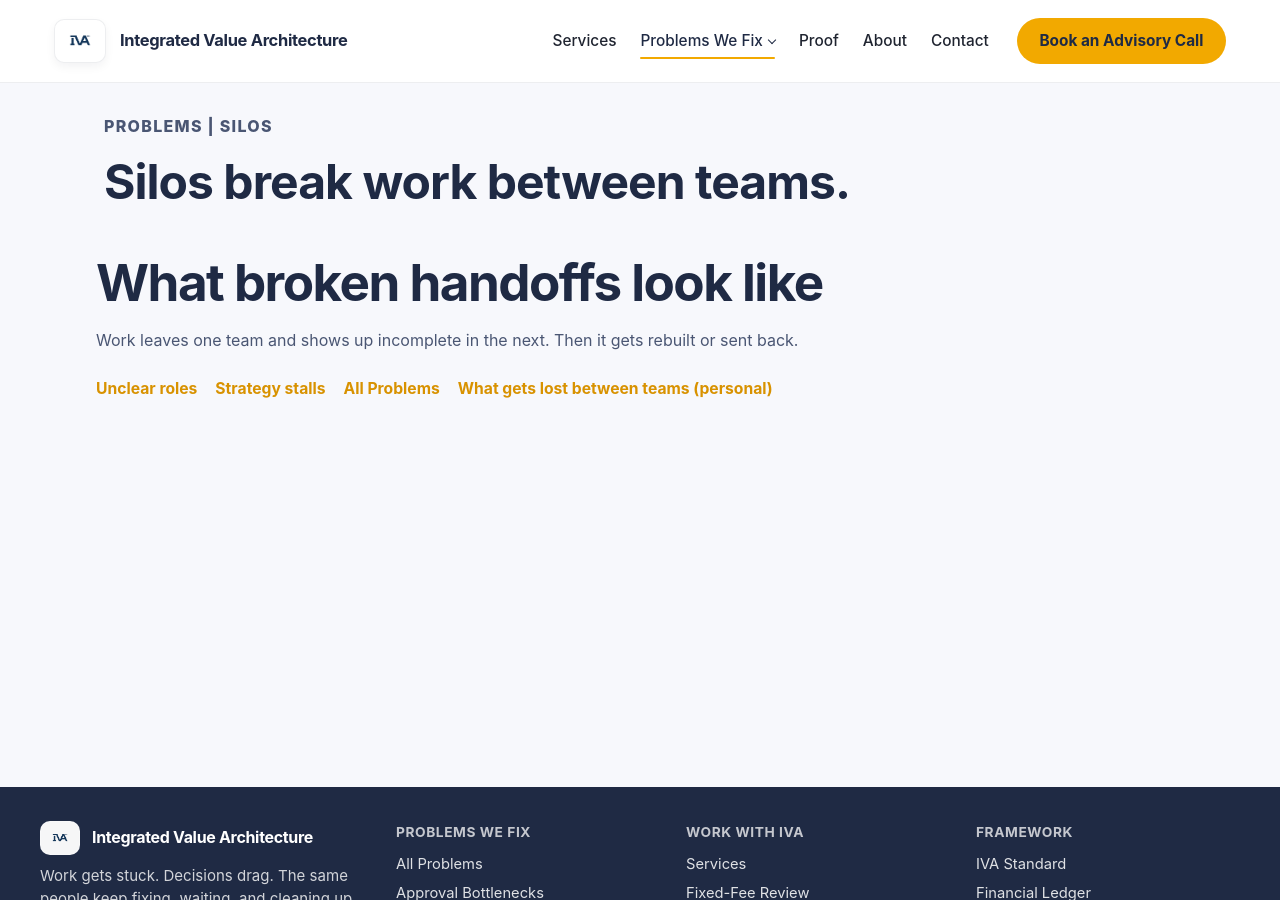
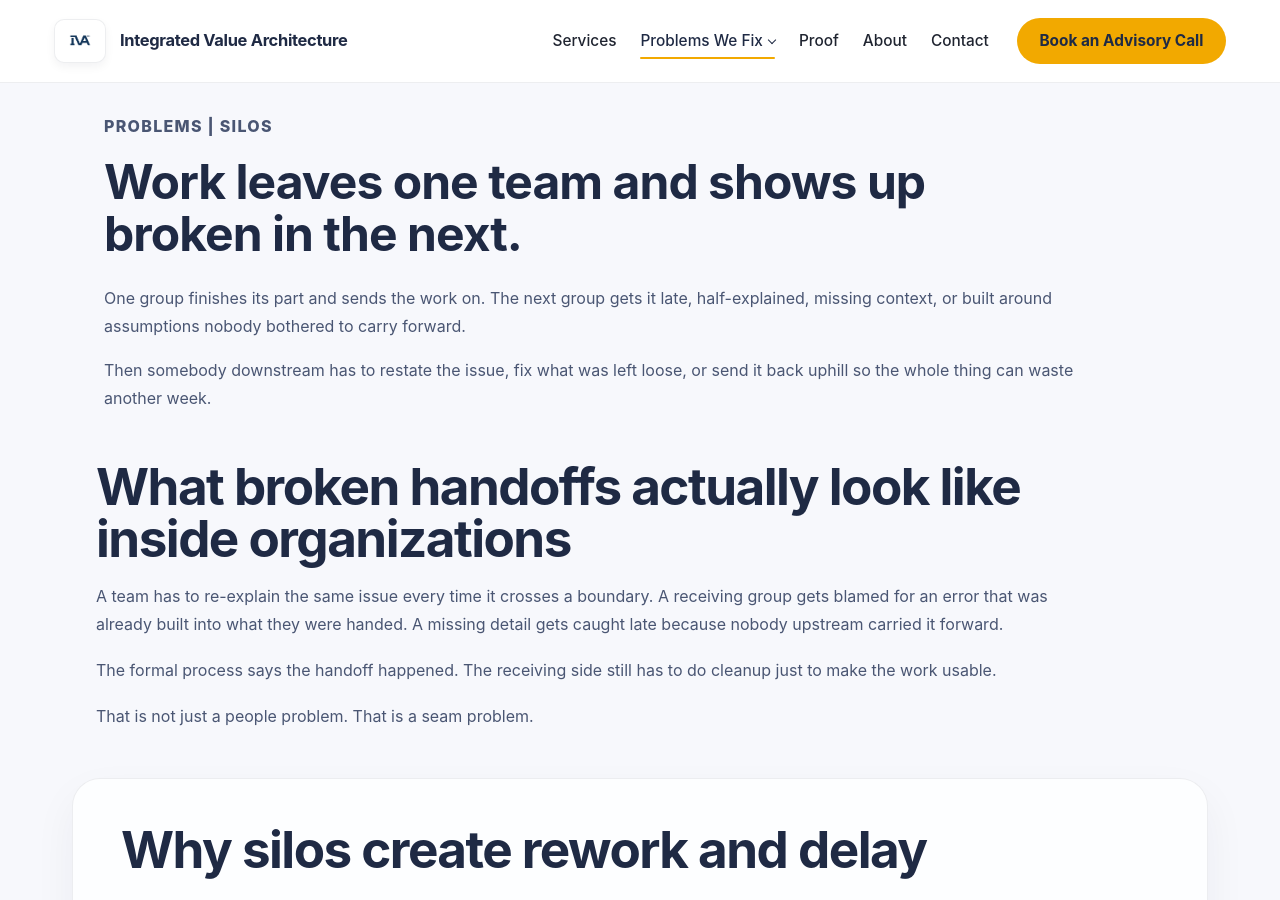
Before and after one commit to efost7873/integratedvaluearchitecture.com, a Jekyll site: the page built from silos-broken-handoffs.html, in a window 1280 px wide and 900 px high. Built offline with Jekyll 4.4.1, drawn with Linux system fonts in a browser that asks for light colours; some of the changed text lies outside the part shown.

Commit message:
Update silos-broken-handoffs.html

```diff
--- a/silos-broken-handoffs.html
+++ b/silos-broken-handoffs.html
@@ -1,31 +1,175 @@
 ---
 layout: default
-title: Silos in Organizations | Broken Handoffs and Rework | IVA
-description: Silos and broken handoffs cause delays, rework, and lost context between teams.
+title: Silos in Organizations | Broken Handoffs, Rework, and Lost Context | IVA
+description: Silos and broken handoffs cause delays, rework, and lost context between teams. See how work breaks down when it crosses organizational boundaries.
 permalink: /silos-broken-handoffs/
 ---
 
 <section class="page-header">
   <div class="container narrow">
     <p class="eyebrow">Problems | Silos</p>
-    <h1>Silos break work between teams.</h1>
+    <h1>Work leaves one team and shows up broken in the next.</h1>
+
+    <p>
+      One group finishes its part and sends the work on.
+      The next group gets it late, half-explained, missing context, or built around assumptions nobody bothered to carry forward.
+    </p>
+
+    <p>
+      Then somebody downstream has to restate the issue, fix what was left loose, or send it back uphill so the whole thing can waste another week.
+    </p>
   </div>
 </section>
 
 <section class="section">
   <div class="container narrow">
-    <h2>What broken handoffs look like</h2>
+    <h2>What broken handoffs actually look like inside organizations</h2>
 
     <p>
-      Work leaves one team and shows up incomplete in the next.
-      Then it gets rebuilt or sent back.
+      A team has to re-explain the same issue every time it crosses a boundary.
+      A receiving group gets blamed for an error that was already built into what they were handed.
+      A missing detail gets caught late because nobody upstream carried it forward.
+    </p>
+
+    <p>
+      The formal process says the handoff happened.
+      The receiving side still has to do cleanup just to make the work usable.
+    </p>
+
+    <p>
+      That is not just a people problem.
+      That is a seam problem.
+    </p>
+  </div>
+</section>
+
+<section class="section alt">
+  <div class="container narrow">
+    <h2>Why silos create rework and delay</h2>
+
+    <p>
+      Broken handoffs add touches.
+      Extra touches add time.
+      Time adds follow-up, clarification, and one more round of work that should not have been necessary.
+    </p>
+
+    <p>
+      One missing detail becomes a check-in.
+      One unclear pass becomes another meeting.
+      One bad transfer turns into downstream teams rebuilding work they should have received ready to move.
+    </p>
+
+    <p>
+      After a while people stop seeing the waste because it is built into the week.
+    </p>
+  </div>
+</section>
+
+<section class="section">
+  <div class="container narrow">
+    <h2>Why this gets misdiagnosed so often</h2>
+
+    <p>
+      People love to explain silos like the departments just need to communicate better.
+      That makes for a nice workshop and a very safe conversation.
+      It does not explain why the same details keep getting lost or why one team keeps cleaning up work that started somewhere else.
+    </p>
+
+    <p>
+      Sometimes people do not like each other.
+      Fine.
+      A lot of the time the larger issue is that nobody built a handoff that names what has to travel with the work, who owns the next step, and what should have been settled before it crossed over.
     </p>
 
     <div class="inline-links">
-      <a href="/unclear-roles-duplicate-work/">Unclear roles</a>
-      <a href="/stalled-strategy-execution/">Strategy stalls</a>
-      <a href="/problems/">All Problems</a>
+      <a href="/unclear-roles-duplicate-work/">Unclear roles and duplicate work</a>
+      <a href="/approval-bottlenecks/">Approval bottlenecks in organizations</a>
+      <a href="/stalled-strategy-execution/">Why strategy execution fails</a>
+    </div>
+  </div>
+</section>
+
+<section class="section alt">
+  <div class="container narrow">
+    <h2>Where this starts costing real time</h2>
+
+    <p>
+      A downstream team has to settle questions that should have been closed upstream.
+      An issue gets handed off before it is actually ready.
+      Somebody has to chase clarification because the receiving side cannot move without rebuilding the context first.
+    </p>
+
+    <p>
+      That is how a weak seam turns into a lot of invisible labor.
+      Not because anyone woke up wanting to create rework, but because the structure keeps dropping things between teams.
+    </p>
+
+    <p>
+      Organizations love to call that coordination.
+      A lot of the time it is just preventable cleanup.
+    </p>
+  </div>
+</section>
+
+<section class="section">
+  <div class="container narrow">
+    <h2>Cross-team strategy work dies here all the time</h2>
+
+    <p>
+      Any plan that depends on more than one team has to survive this seam.
+      One side thinks they handed the work off.
+      The other side thinks they received a mess.
+      Then leadership starts wondering why execution is dragging when the real answer is sitting right there in the broken pass between teams.
+    </p>
+
+    <p>
+      That is why I do not treat silos as some side issue next to strategy.
+      A lot of strategy dies in the handoff.
+    </p>
+
+    <div class="inline-links">
+      <a href="/slow-decisions-decision-rights/">Slow decision making</a>
+      <a href="/problems/">All problems</a>
       <a href="https://evanmichealfoster.com/silos-broken-handoffs/">What gets lost between teams (personal)</a>
     </div>
   </div>
 </section>
+
+<section class="section alt">
+  <div class="container narrow">
+    <h2>One of the clearest tells is when people stop trusting the formal route</h2>
+
+    <p>
+      They text instead of submit.
+      They walk something over instead of sending it where it belongs.
+      They call one specific person because they know the official path is going to drop something important.
+    </p>
+
+    <p>
+      That is not a clever workaround.
+      It is evidence that the handoff cannot be trusted.
+    </p>
+
+    <p>
+      Those workarounds can hold for a while.
+      Then the volume grows, the wrong person leaves, or the stakes get higher, and the whole thing starts rattling.
+    </p>
+  </div>
+</section>
+
+<section class="section final-cta">
+  <div class="container narrow">
+    <h2>If work keeps falling apart between teams, start with that seam.</h2>
+
+    <p>
+      One live handoff is enough.
+      One pass between groups that keeps creating delay, confusion, or cleanup.
+      That is enough to see whether the issue is missing context, weak ownership, hidden decision points, or a seam nobody ever built properly.
+    </p>
+
+    <div class="cta-block">
+      <a class="button primary" href="/fixed-fee-review/">Start with a Fixed-Fee Review</a>
+      <a class="button secondary" href="/contact/">Contact</a>
+    </div>
+  </div>
+</section>
```
